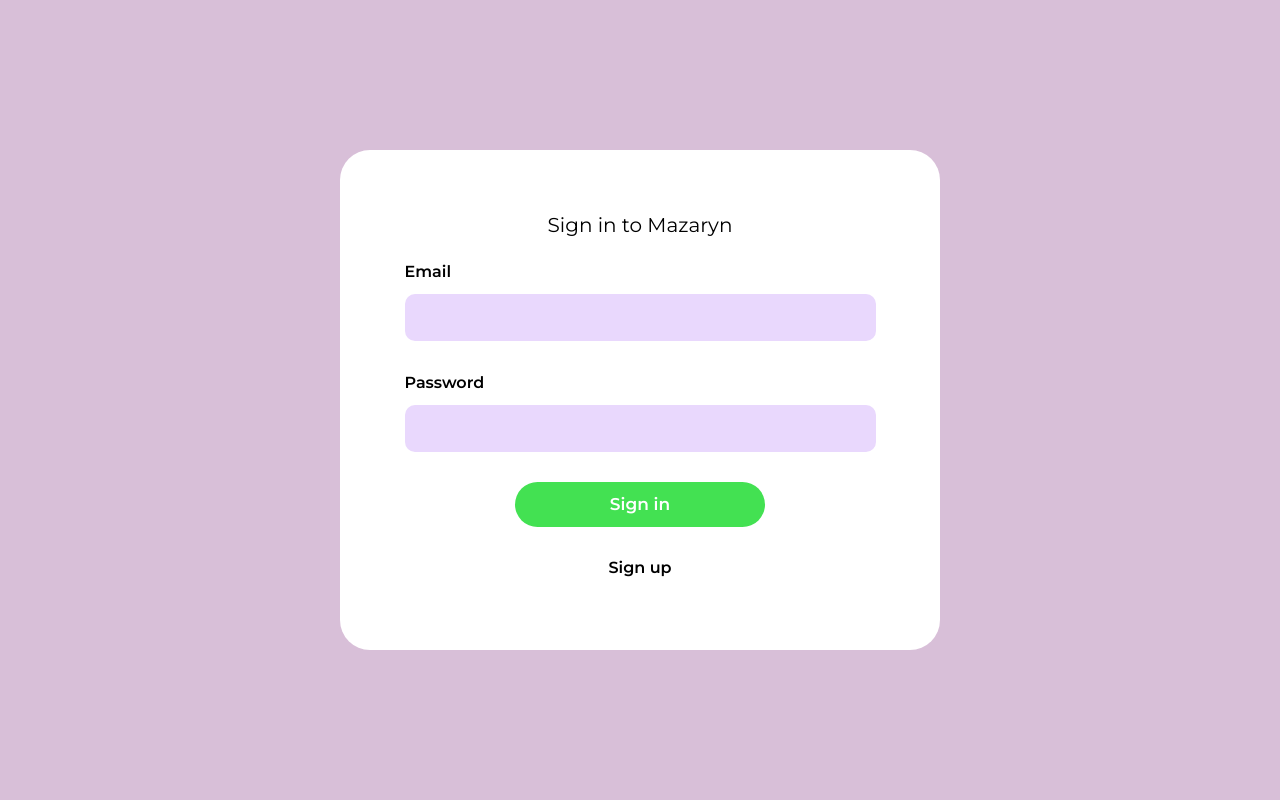
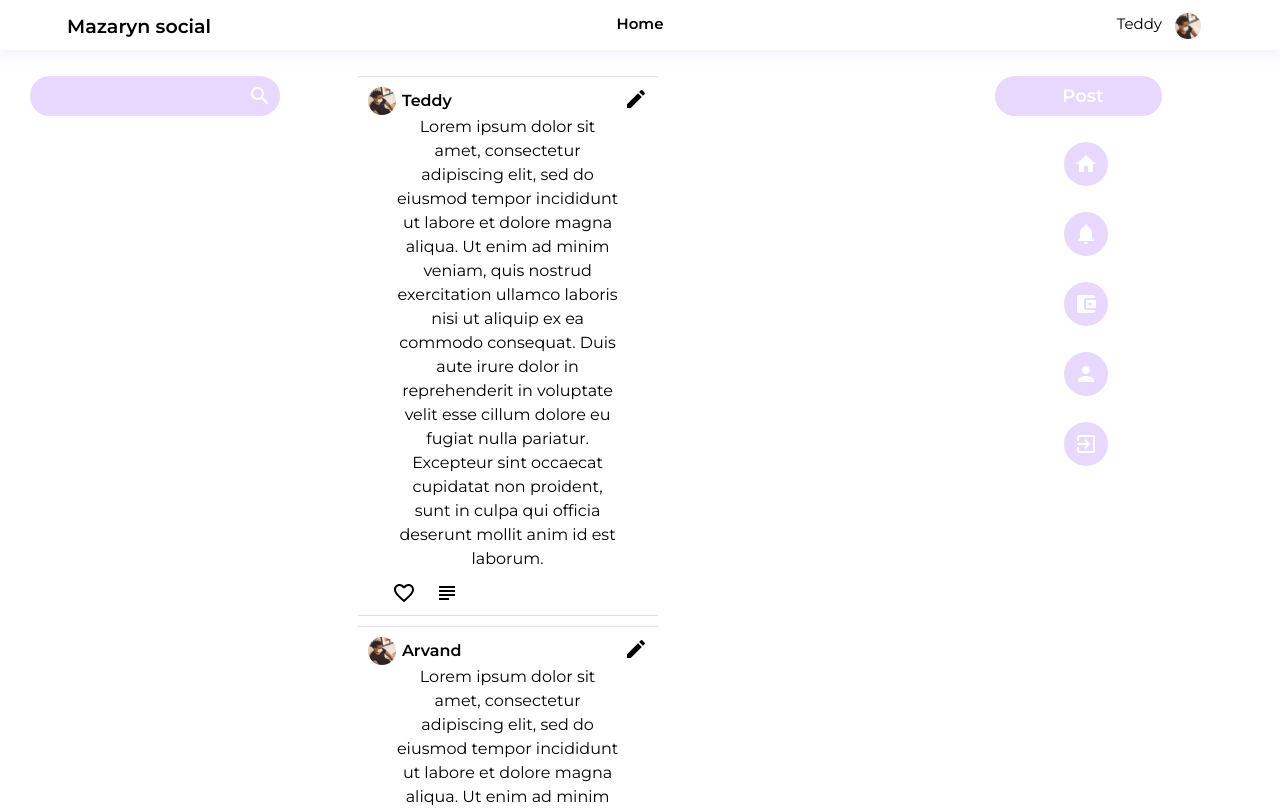
Before and after one commit to aiden77mori/mazaryn-frontend, a React (Create React App) app: page / in a window 1280 px wide. Shown: the top 808 px of the page. Built offline with nearby package versions, Linux system fonts and the light colour scheme.

Commit message:
clean up

```diff
--- a/src/App.js
+++ b/src/App.js
@@ -1,51 +1,9 @@
-import React, { useContext, useState } from 'react';
+import React from 'react';
 import './App.css';
-import { UserContext, UserProvider } from './components/context/UserContext';
-import SignIn from './components/security/signin/SignIn.js';
-import View from './components/view/View.js';
+import { UserProvider } from './components/context/UserContext';
 import Auth from './components/security/Auth'
 
 function App() {
-
-  //Dummy user object acting as our DB
-  // let user = {
-  //   email : 'example@gmail.com',
-  //   password: 'example'
-  // }
-
-  // //state of the user stored for the session
-  // const [userDetails, setUserDetails] = useState({
-  //   email: '',
-  //   loggedin: false
-  // });
-  // console.log(userDetails)
-
-
-  // const [error, setError] = useState('');
-
-  // function login(details){
-
-  //   //check if the details provided by the user using form matches the data in the DB
-  //   if((details.email === user.email) && (details.password === user.password)){
-  //     setUserDetails({
-  //       email: details.email,
-  //       loggedin: true
-  //     });
-  //     console.log("Logged in");
-  //   }else{
-  //     console.log("credentials dont match")
-  //     setError("Credentials do not match");
-  //   }
-  // }
-
-  // function logout(){
-  //   setUserDetails({
-  //     email:'',
-  //     loggedin: false
-  //   });
-  // }
-
-  const value = useContext(UserContext)
 
   return (
     <div className="App">
@@ -54,13 +12,6 @@
         <Auth />
       </UserProvider>
 
-      {
-        //  (userDetails.loggedin === true ) ? (
-        //    <View logout={logout}/>
-        //  ) : (
-        //    <SignIn login={login} error={error}/>
-        //  )
-      }
     </div>
   );
 }
--- a/src/components/context/UserContext.js
+++ b/src/components/context/UserContext.js
@@ -5,9 +5,9 @@
 export function UserProvider(props){
 
     const [loggedUser, setLoggedUser] = useState({
-        userName: '',
-        email: '',
-        isLoggedIn: false
+        userName: 'Teddy',
+        email: 'example@gmail.com',
+        isLoggedIn: true
     });
 
     return(
```
